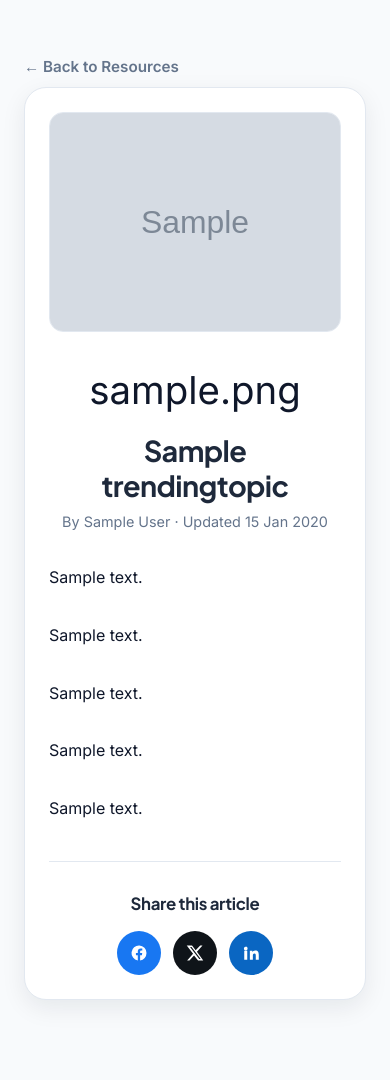
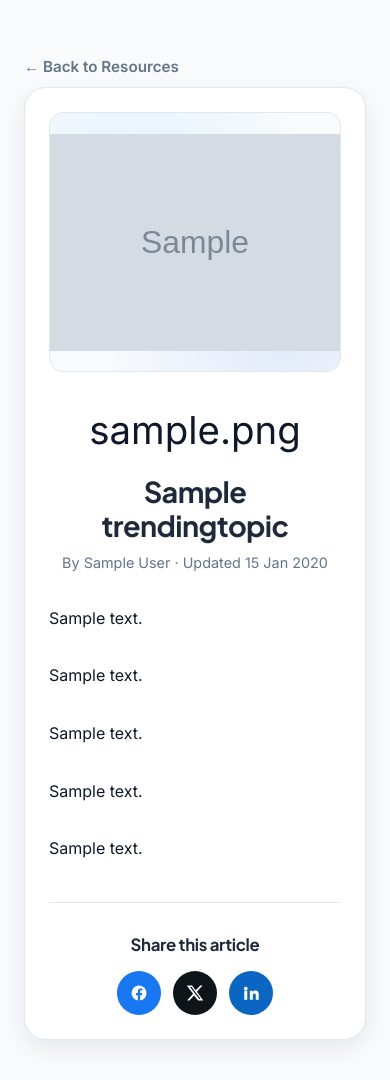
Before and after one commit to ReubenDube1/WorkBase21, a Django app: a page that uses templates/trending_detail.html in a window 390 px wide. Shown: the part 77-1157 px from the top of the page. Run offline with Django 5.2, Linux system fonts and the light colour scheme; tables that the repository leaves empty hold one stand-in row (values such as "Sample post"); grey boxes marked "Sample" are stand-in pictures; some libraries are stand-ins or nearby versions.

Commit message:
Bigger, fully-visible job/article images + company name in job URLs
- Job/article detail images now use object-fit: contain on a larger
  (480px desktop / 260px mobile) centered canvas with a soft gradient
  background, instead of cropping with object-fit: cover. Since many
  SA job ads are flyer/poster-style images with text baked in, cover
  was cutting off content. Images are also now clickable to view
  full-size in a new tab, with a hover hint.
- Job URLs now include the company name for legit-looking, shareable
  links, e.g. /job/11/junior-software-developer-savanna-tech-solutions/
  instead of /job/11/. The slug is computed on the fly from title +
  company name (no DB field, no migration needed) so it can never go
  stale.
- Old bare /job/<pk>/ links (already shared/indexed) keep working via
  a permanent redirect to the new canonical URL — nothing breaks.
- If a job's title/company changes later and a shared link's slug
  goes stale, it 301-redirects to the corrected canonical URL rather
  than serving a mismatched slug.
- Tested: new URLs load directly, old bare-pk URLs redirect correctly,
  mismatched slugs redirect to canonical, full smoke test across all
  pages and every job's new URL passes.

```diff
--- a/jobs/models.py
+++ b/jobs/models.py
@@ -1,6 +1,7 @@
 from django.db import models
 from django.urls import reverse
 from django.utils import timezone
+from django.utils.text import slugify
 from ckeditor_uploader.fields import RichTextUploadingField
 
 
@@ -130,7 +131,7 @@ class Job(models.Model):
         return f"{self.title} at {self.company.name}"
 
     def get_absolute_url(self):
-        return reverse('job_detail', kwargs={'pk': self.pk})
+        return reverse('job_detail', kwargs={'pk': self.pk, 'slug': self.slug})
 
     def clean(self):
         from django.core.exceptions import ValidationError
@@ -139,6 +140,15 @@ class Job(models.Model):
                 "Provide either an Application Link or an Application "
                 "Email so job seekers know how to apply."
             )
+
+    @property
+    def slug(self):
+        """A readable, SEO/share-friendly URL segment including the
+        company name, e.g. 'software-developer-savanna-tech-solutions'.
+        Computed on the fly (not stored) so it always reflects the
+        current title/company — no migration or backfill needed, and
+        it can never go stale or out of sync."""
+        return slugify(f"{self.title}-{self.company.name}")[:200]
 
     @property
     def is_expired(self):
--- a/jobs/urls.py
+++ b/jobs/urls.py
@@ -12,7 +12,8 @@ urlpatterns = [
     path('in-service-trainee/', views.job_list_by_type, {'job_type': 'inservice'}, name='inservice'),
     path('bursaries/', views.job_list_by_type, {'job_type': 'bursaries'}, name='bursaries'),
 
-    path('job/<int:pk>/', views.job_detail, name='job_detail'),
+    path('job/<int:pk>/<slug:slug>/', views.job_detail, name='job_detail'),
+    path('job/<int:pk>/', views.job_detail_legacy_redirect, name='job_detail_legacy'),
     path('search/', views.search_results, name='search'),
 
     path('resources/', views.trending_list, name='trending_list'),
--- a/jobs/views.py
+++ b/jobs/views.py
@@ -1,4 +1,4 @@
-from django.shortcuts import render, get_object_or_404
+from django.shortcuts import render, get_object_or_404, redirect
 from django.core.paginator import Paginator
 from django.db.models import Q
 from django.contrib import messages
@@ -126,8 +126,15 @@ def job_list_by_type(request, job_type):
     return render(request, template_map[job_type], context)
 
 
-def job_detail(request, pk):
+def job_detail(request, pk, slug):
     job = get_object_or_404(Job.objects.select_related('company'), pk=pk)
+
+    # Keep URLs canonical for SEO/sharing — if someone hits an outdated
+    # or hand-edited slug (e.g. the job title or company name changed
+    # since the link was shared), redirect permanently to the current
+    # correct URL rather than silently serving it under a stale slug.
+    if slug != job.slug:
+        return redirect(job.get_absolute_url(), permanent=True)
 
     related_jobs = Job.objects.filter(
         type=job.type, is_active=True, deadline__gte=timezone.localdate()
@@ -143,6 +150,14 @@ def job_detail(request, pk):
         ),
     }
     return render(request, 'job_detail.html', context)
+
+
+def job_detail_legacy_redirect(request, pk):
+    """Old links used /job/<pk>/ with no slug. Keep those working by
+    redirecting permanently to the current canonical URL, instead of
+    breaking any links already shared or indexed."""
+    job = get_object_or_404(Job, pk=pk)
+    return redirect(job.get_absolute_url(), permanent=True)
 
 
 def search_results(request):
--- a/static/css/responsive.css
+++ b/static/css/responsive.css
@@ -54,6 +54,7 @@
   .job-grid { grid-template-columns: 1fr; }
 
   .job-detail-card { padding: 24px; }
+  .job-detail-image { height: 260px; }
   .job-detail-facts { grid-template-columns: repeat(2, 1fr); }
 
   .footer-grid { grid-template-columns: 1fr; text-align: left; }
--- a/static/css/style.css
+++ b/static/css/style.css
@@ -648,13 +648,56 @@ h1, h2, h3, h4 {
    ========================================================================== */
 .job-detail-image {
   width: 100%;
-  max-height: 360px;
+  height: 480px;
+  display: flex;
+  align-items: center;
+  justify-content: center;
   overflow: hidden;
   border-radius: var(--radius-md);
   margin-bottom: 28px;
   border: 1px solid var(--border);
+  background:
+    radial-gradient(circle at 30% 20%, rgba(56, 189, 248, 0.10), transparent 55%),
+    radial-gradient(circle at 80% 90%, rgba(37, 99, 235, 0.10), transparent 55%),
+    var(--bg);
+  position: relative;
 }
-.job-detail-image img { width: 100%; height: 100%; object-fit: cover; display: block; max-height: 360px; }
+.job-detail-image img {
+  max-width: 100%;
+  max-height: 100%;
+  width: auto;
+  height: auto;
+  object-fit: contain;
+  display: block;
+  margin: 0 auto;
+}
+.job-detail-image-link {
+  display: flex;
+  align-items: center;
+  justify-content: center;
+  width: 100%;
+  height: 100%;
+  cursor: zoom-in;
+}
+.job-detail-image-hint {
+  position: absolute;
+  bottom: 14px;
+  right: 14px;
+  display: flex;
+  align-items: center;
+  gap: 6px;
+  background: rgba(15, 23, 42, 0.72);
+  color: #fff;
+  font-size: 0.75rem;
+  font-weight: 600;
+  padding: 6px 12px;
+  border-radius: 999px;
+  pointer-events: none;
+  opacity: 0;
+  transform: translateY(4px);
+  transition: all var(--transition);
+}
+.job-detail-image:hover .job-detail-image-hint { opacity: 1; transform: translateY(0); }
 
 .apply-email-box {
   display: flex;
--- a/templates/partials/_job_card.html
+++ b/templates/partials/_job_card.html
@@ -36,5 +36,5 @@
     </span>
   </div>
 
-  <a href="{% url 'job_detail' job.pk %}" class="btn btn-outline btn-block">Read More</a>
+  <a href="{{ job.get_absolute_url }}" class="btn btn-outline btn-block">Read More</a>
 </article>
--- a/templates/trending_detail.html
+++ b/templates/trending_detail.html
@@ -8,7 +8,13 @@
     <article class="job-detail-card fade-in article-detail-card">
       {% if article.image %}
       <div class="job-detail-image article-detail-image">
-        <img src="{{ article.image.url }}" alt="{{ article.title }}">
+        <a href="{{ article.image.url }}" target="_blank" rel="noopener noreferrer" class="job-detail-image-link">
+          <img src="{{ article.image.url }}" alt="{{ article.title }}">
+        </a>
+        <span class="job-detail-image-hint">
+          <svg width="12" height="12" viewBox="0 0 24 24" fill="none" stroke="currentColor" stroke-width="2"><circle cx="11" cy="11" r="8"/><line x1="21" y1="21" x2="16.65" y2="16.65"/><line x1="11" y1="8" x2="11" y2="14"/><line x1="8" y1="11" x2="14" y2="11"/></svg>
+          View full size
+        </span>
       </div>
       {% endif %}
       <div class="article-detail-header">
```
Also changed, not shown: templates/job_detail.html (+7 -1 lines).
